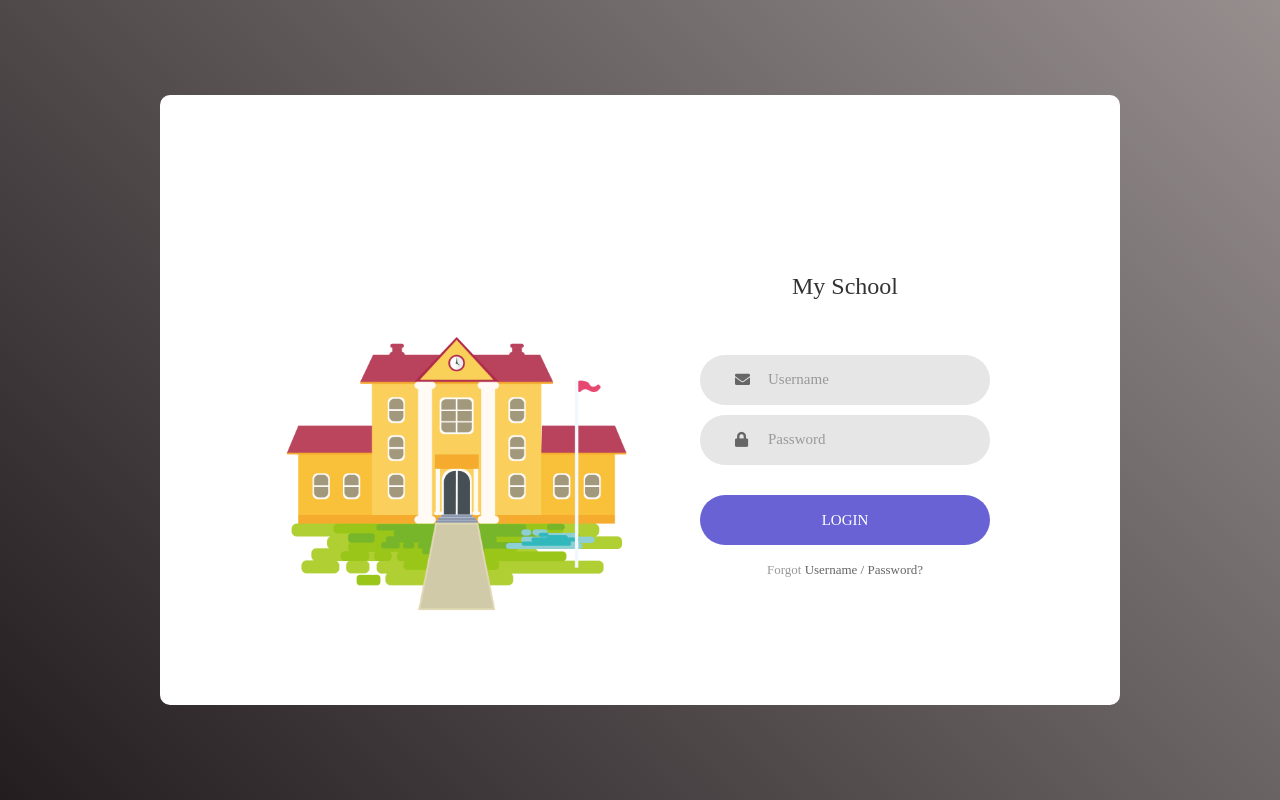
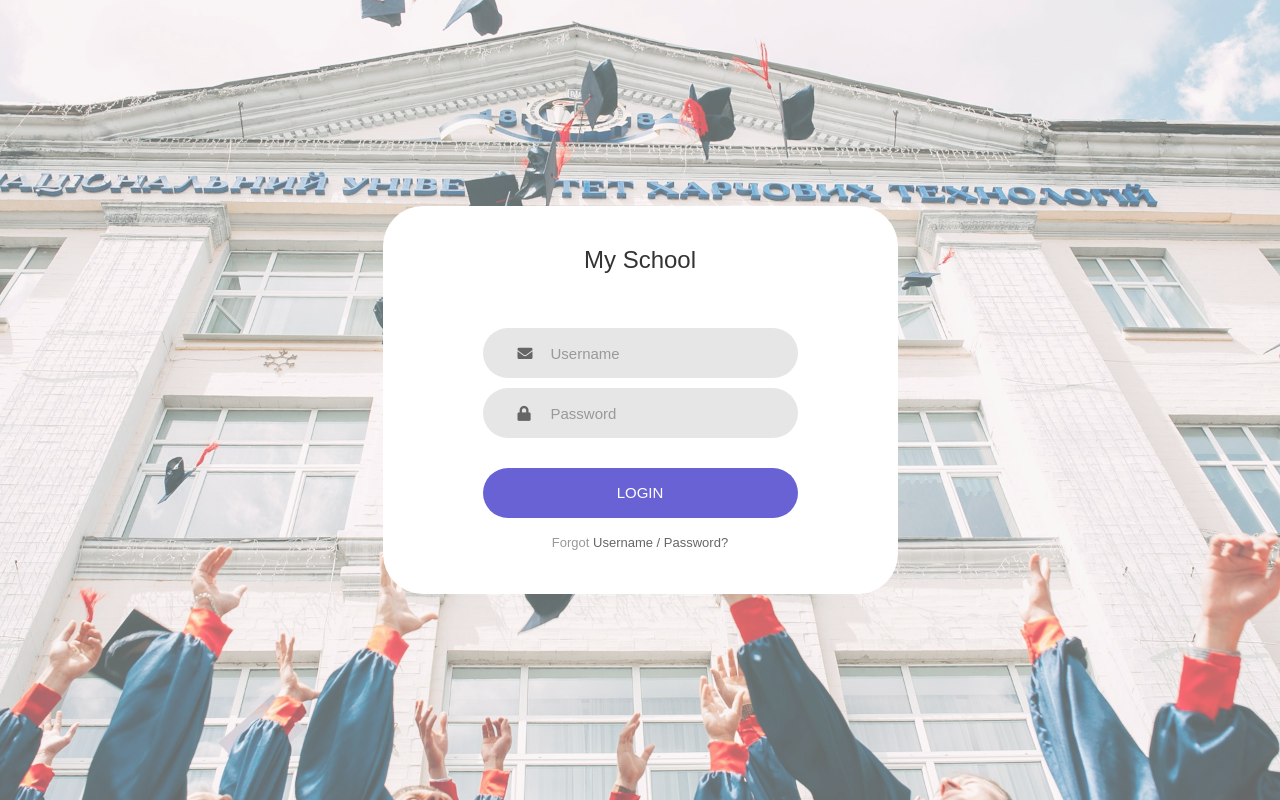
Before and after one commit to vams-mechatronica/vams-school-management-application, a Django app: page /accounts/login/ in a window 1280 px wide. Run offline with Django 3.2, Linux system fonts and the light colour scheme; data comes from the database, SQL or seed files in the repository; some libraries are stand-ins or nearby versions.

Commit message:
UPDATE login background

```diff
--- a/static/dist/css/login-page.css
+++ b/static/dist/css/login-page.css
@@ -19,12 +19,12 @@
 
 body, html {
 	height: 100%;
-	font-family: Poppins-Regular, sans-serif;
+	font-family: sans-serif;
 }
 
 /*---------------------------------------------*/
 a {
-	font-family: Poppins-Regular;
+	font-family: sans-serif;
 	font-size: 14px;
 	line-height: 1.7;
 	color: #666666;
@@ -117,14 +117,14 @@ iframe {
 /*//////////////////////////////////////////////////////////////////
 [ Utility ]*/
 .txt1 {
-  font-family: Poppins-Regular;
+  font-family: sans-serif;
   font-size: 13px;
   line-height: 1.5;
   color: #999999;
 }
 
 .txt2 {
-  font-family: Poppins-Regular;
+  font-family: sans-serif;
   font-size: 13px;
   line-height: 1.5;
   color: #666666;
@@ -139,6 +139,21 @@ iframe {
   margin: 0 auto;
 }
 
+.background-overlay {
+  position: fixed;
+  top: 0;
+  left: 0;
+  width: 100%;
+  height: 100%;
+  background-image: url("../img/main-background.jpg");
+  background-size: cover;
+  background-repeat: no-repeat;
+  background-position: center center;
+  opacity: 0.6; /* Set desired opacity level */
+  z-index: -1; /* Ensure the background is behind the content */
+}
+
+
 .container-login100 {
   width: 100%;
   min-height: 100vh;
@@ -151,18 +166,25 @@ iframe {
   justify-content: center;
   align-items: center;
   padding: 15px;
-  background: #514858;
+  /* background-image: url("../img/login.png");
+  background-size: cover;
+  background-repeat: no-repeat;
+  background-position: center center;
+  opacity: 0.6;
+  z-index: -1; */
+  /* background: #514858;
   background: -webkit-linear-gradient(-135deg, #968f8e, #241d20);
   background: -o-linear-gradient(-135deg, #968f8e, #241d20);
   background: -moz-linear-gradient(-135deg, #968f8e, #241d20);
-  background: linear-gradient(-135deg,#968f8e, #241d20 );
+  background: linear-gradient(-135deg,#968f8e, #241d20 ); */
 
 }
 
 .wrap-login100 {
-  width: 960px;
+  position: relative;
+  width: 515px;
   background: #fff;
-  border-radius: 10px;
+  border-radius: 40px;
   overflow: hidden;
 
   display: -webkit-box;
@@ -171,8 +193,10 @@ iframe {
   display: -ms-flexbox;
   display: flex;
   flex-wrap: wrap;
+  opacity: 1;
+  z-index: 1;
   justify-content: space-between;
-  padding: 177px 130px 33px 95px;
+  padding: 40px 100px 40px 100px;
 }
 
 /*------------------------------------------------------------------
@@ -188,11 +212,11 @@ iframe {
 /*------------------------------------------------------------------
 [  ]*/
 .login100-form {
-  width: 290px;
+  width: 315px;
 }
 
 .login100-form-title {
-  font-family: Poppins-Bold;
+  font-family: sans-serif;
   font-size: 24px;
   color: #333333;
   line-height: 1.2;
@@ -214,7 +238,7 @@ iframe {
 }
 
 .input100 {
-  font-family: Poppins-Medium;
+  font-family: sans-serif;
   font-size: 15px;
   line-height: 1.5;
 
@@ -305,7 +329,7 @@ iframe {
 }
 
 .login100-form-btn {
-  font-family: Montserrat-Bold;
+  font-family: sans-serif;
   font-size: 15px;
   line-height: 1.5;
   color: #fff;
@@ -331,7 +355,7 @@ iframe {
 }
 
 .login100-form-btn:hover {
-  background: #333333;
+  background: #be2323;
 }
 
 
@@ -407,7 +431,7 @@ iframe {
   right: 8px;
   pointer-events: none;
 
-  font-family: Poppins-Medium;
+  font-family: sans-serif;
   color: #c80000;
   font-size: 13px;
   line-height: 1.4;
@@ -421,10 +445,13 @@ iframe {
   -moz-transition: opacity 0.4s;
   transition: opacity 0.4s;
 }
+p{
+  font-family: sans-serif;
+}
 
 .alert-validate::after {
   content: "\f06a";
-  font-family: FontAwesome;
+  font-family: sans-serif;
   display: block;
   position: absolute;
   color: #c80000;
--- a/templates/registration/login.html
+++ b/templates/registration/login.html
@@ -12,13 +12,11 @@
   <title>{{ school_name | default:"MySchool" }}</title>
 
   <!-- Font Awesome Icons -->
-  <link rel="stylesheet"
-    href="{% static 'plugins/fontawesome-free/css/all.min.css' %}">
+  <link rel="stylesheet" href="{% static 'plugins/fontawesome-free/css/all.min.css' %}">
 
   <link rel="stylesheet" href="{% static 'plugins/toastr/toastr.min.css' %}">
   <!-- overlayScrollbars -->
-  <link rel="stylesheet"
-    href="{% static 'plugins/overlayScrollbars/css/OverlayScrollbars.min.css' %}">
+  <link rel="stylesheet" href="{% static 'plugins/overlayScrollbars/css/OverlayScrollbars.min.css' %}">
   <!-- Theme style -->
   <link rel="stylesheet" href="{% static 'dist/css/adminlte.min.css' %}">
 
@@ -26,18 +24,18 @@
   <link rel="stylesheet" href="{% static 'dist/css/login-page.css' %}">
 
   <!-- Google Font: Source Sans Pro -->
-  <link
-    href="https://fonts.googleapis.com/css?family=Source+Sans+Pro:300,400,400i,700"
-    rel="stylesheet">
+  <link href="https://fonts.googleapis.com/css?family=Source+Sans+Pro:300,400,400i,700" rel="stylesheet">
 </head>
+
 <body>
 
   <div class="limiter">
+    <div class="background-overlay"></div>
     <div class="container-login100">
       <div class="wrap-login100">
-            <div class="login100-pic js-tilt" style="width: 400px;">
+        <!-- <div class="login100-pic js-tilt" style="width: 400px;">
           <img src="{% static 'dist/img/login.png' %}">
-            </div>
+        </div> -->
 
         <form class="login100-form validate-form" method="post" action="{% url 'login' %}">
           {% csrf_token %}
@@ -60,8 +58,7 @@
           {% endif %}
           </span>
           <div class="wrap-input100 validate-input" data-validate="Valid email is required: ex@abc.xyz">
-                    <input class="input100" id="id_username" name="username"
-                    type="text" placeholder="Username">
+            <input class="input100" id="id_username" name="username" type="text" placeholder="Username">
             <span class="focus-input100"></span>
             <span class="symbol-input100">
               <i class="fa fa-envelope" aria-hidden="true"></i>
@@ -104,12 +101,10 @@
   <script src="{% static 'plugins/jquery/jquery.min.js' %}"></script>
   <script src="{% static 'dist/js/jquery.formset.js' %}"> </script>
   <!-- Bootstrap -->
-  <script
-    src="{% static 'plugins/bootstrap/js/bootstrap.bundle.min.js' %}"></script>
+  <script src="{% static 'plugins/bootstrap/js/bootstrap.bundle.min.js' %}"></script>
   <script src="{% static 'plugins/toastr/toastr.min.js' %}"></script>
   <!-- overlayScrollbars -->
-  <script
-    src="{% static 'plugins/overlayScrollbars/js/jquery.overlayScrollbars.min.js' %}"></script>
+  <script src="{% static 'plugins/overlayScrollbars/js/jquery.overlayScrollbars.min.js' %}"></script>
 
   <!-- AdminLTE App -->
   <script src="{% static 'dist/js/adminlte.js' %}"></script>
```
Also changed, not shown: static/dist/img/main-background.jpg (added). Lines whose indentation alone changed are shown as unchanged.
